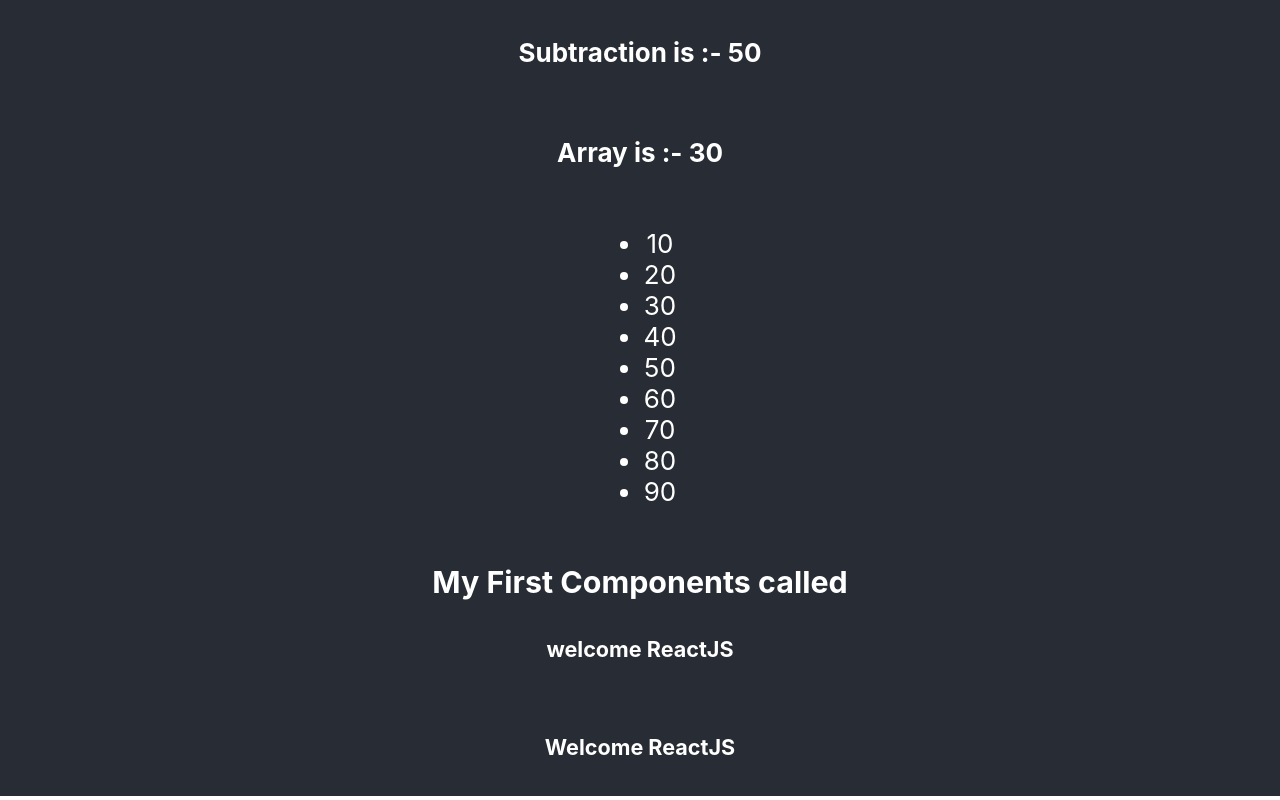
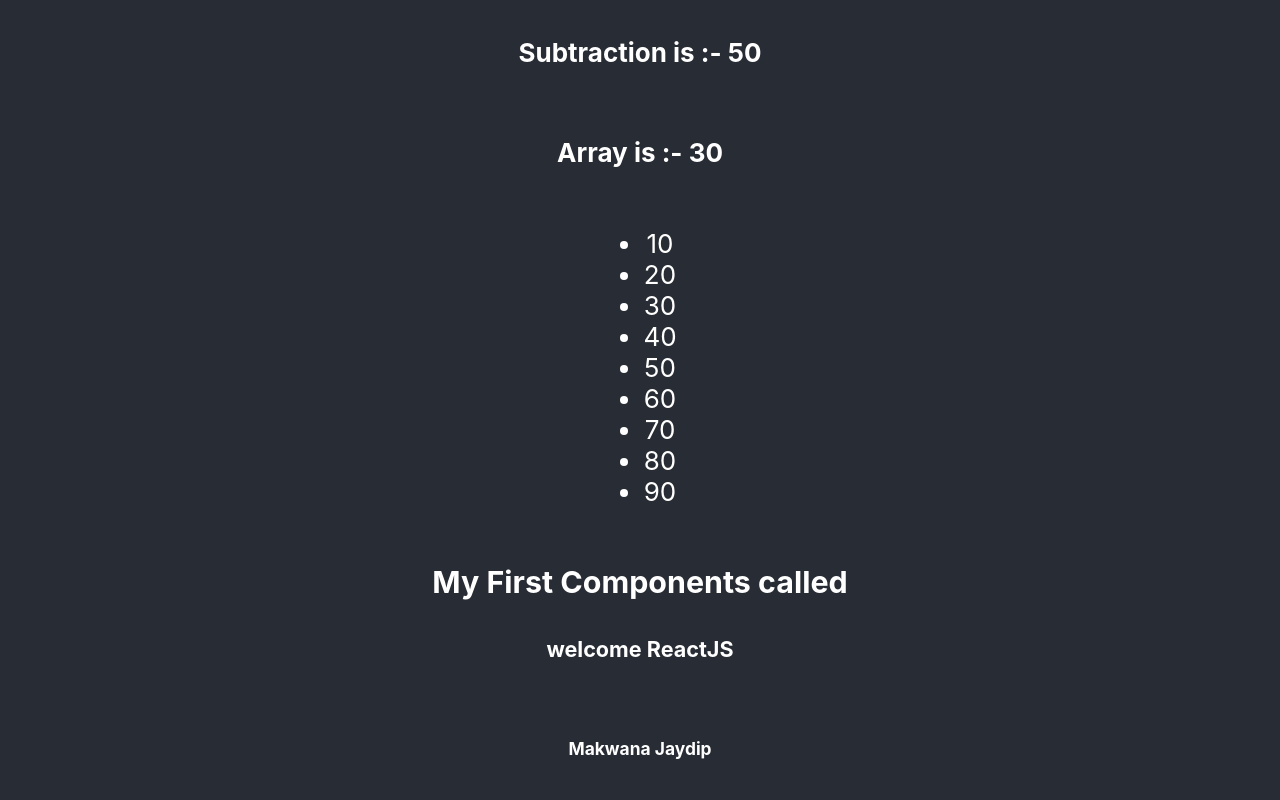
Before and after one commit to Jaydip1510/React_JS, a React (Create React App) app in the folder demo/: page / in a window 1280 px wide. Shown: the part 195-995 px from the top of the page. Built offline with nearby package versions, Linux system fonts and the light colour scheme.

Commit message:
secondcomponents

```diff
--- a/demo/src/App.js
+++ b/demo/src/App.js
@@ -1,6 +1,7 @@
 import logo from './logo.svg';
 import './App.css';
 import Firstdemo from './components/Firstdemo';
+import Seconddemo from './components/Seconddemo';
 
 const add = ()=>{
   let a = 20;
@@ -35,6 +36,7 @@
           {arr1}
         </ul>
         <Firstdemo />
+        <Seconddemo />
       </header>
     </div>
   );
--- a/demo/src/components/Firstdemo.js
+++ b/demo/src/components/Firstdemo.js
@@ -7,9 +7,6 @@
             <h3>My First Components called</h3>
             <h5>welcome ReactJS</h5>
         </div>
-        <div>
-            <h5>Welcome ReactJS</h5>
-        </div>
         </>
       );
 }
--- /dev/null
+++ b/demo/src/components/Seconddemo.js
@@ -0,0 +1,11 @@
+import React from 'react';
+
+const Seconddemo = () => {
+    return (
+        <div>
+            <h6>Makwana Jaydip</h6>
+        </div>
+    );
+}
+
+export default Seconddemo;
```
